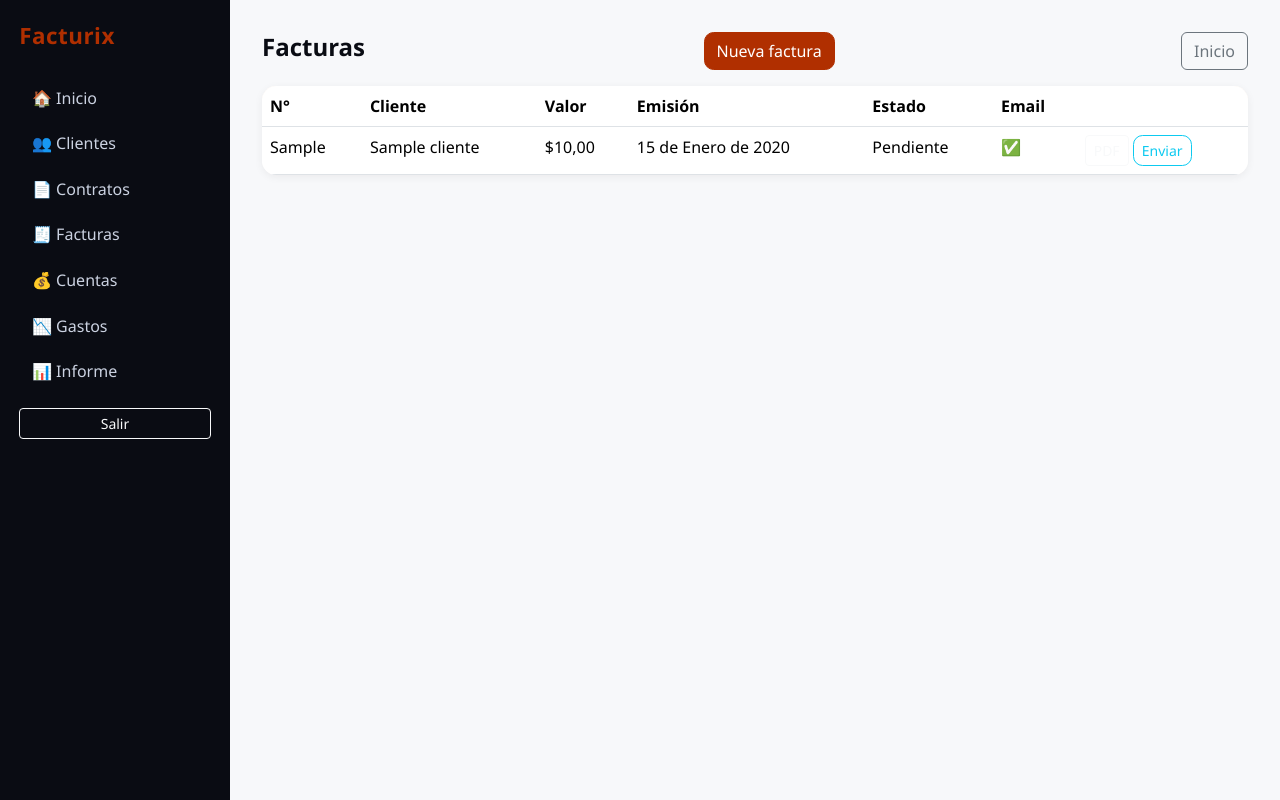
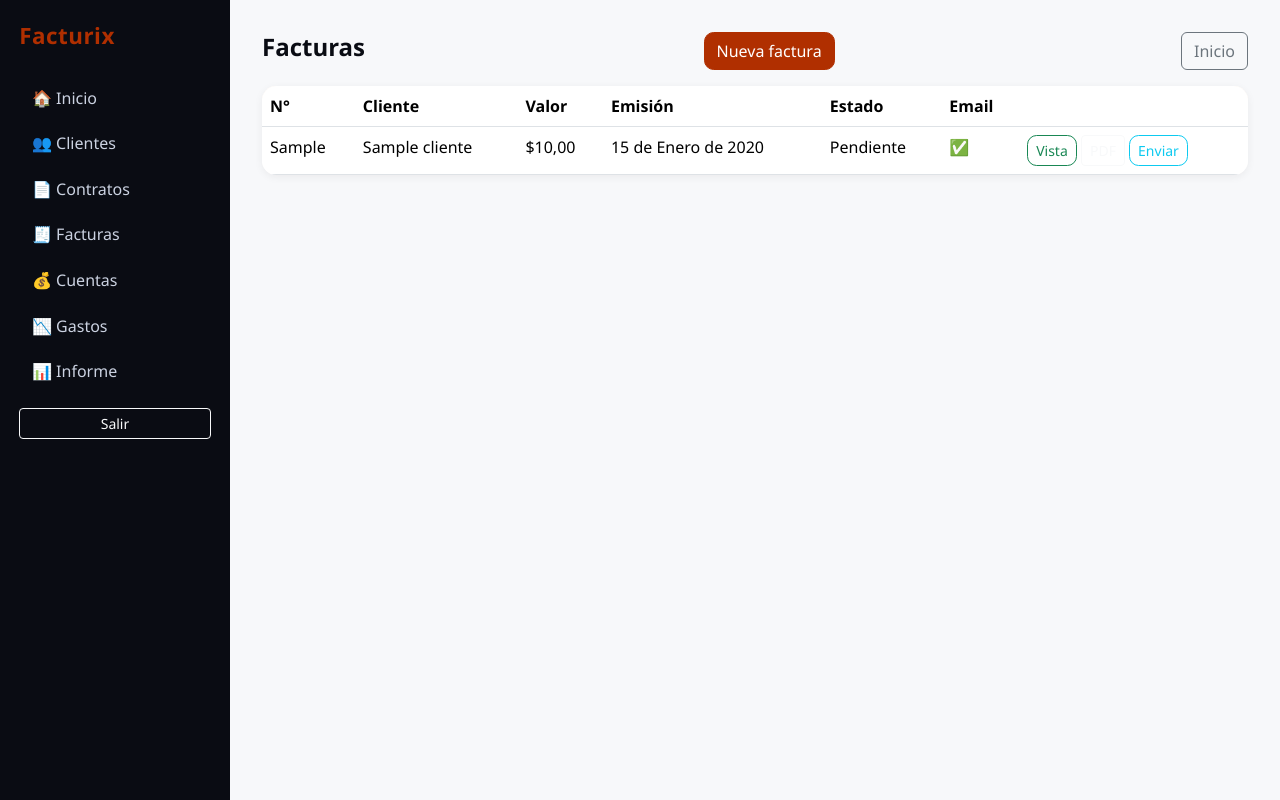
Before and after one commit to vortex-labs-co/facturiX, a Django app: page /facturas/ in a window 1280 px wide. Run offline with Django 5.2, Linux system fonts and the light colour scheme; a user stored in the database is signed in; tables that the repository leaves empty hold one stand-in row (values such as "Sample post").

Commit message:
Vista previa de factura antes de descargar PDF

```diff
--- a/core/urls.py
+++ b/core/urls.py
@@ -18,6 +18,7 @@ urlpatterns = [
     path('facturas/', views.factura_lista, name='factura_lista'),
     path('facturas/nueva/', views.factura_crear, name='factura_crear'),
     path('facturas/<int:pk>/pdf/', views.factura_pdf, name='factura_pdf'),
+    path('facturas/<int:pk>/vista/', views.factura_vista, name='factura_vista'),
     path('facturas/<int:pk>/enviar/', views.factura_enviar, name='factura_enviar'),
     path('cuentas/', views.cuenta_lista, name='cuenta_lista'),
     path('cuentas/nueva/', views.cuenta_crear, name='cuenta_crear'),
--- a/core/views.py
+++ b/core/views.py
@@ -120,6 +120,12 @@ def factura_pdf(request, pk):
 
 
 @login_required
+def factura_vista(request, pk):
+    factura = get_object_or_404(Factura, pk=pk)
+    return render(request, 'core/factura_vista.html', {'factura': factura})
+
+
+@login_required
 def factura_enviar(request, pk):
     factura = get_object_or_404(Factura, pk=pk)
     if request.method == 'POST':
--- a/templates/core/factura_lista.html
+++ b/templates/core/factura_lista.html
@@ -14,6 +14,7 @@
       <td>{{ f.fecha_emision }}</td><td>{{ f.get_estado_display }}</td>
       <td>{% if f.enviada_email %}✅{% else %}—{% endif %}</td>
       <td>
+        <a href="{% url 'factura_vista' f.pk %}" class="btn btn-sm btn-outline-success">Vista</a>
         <a href="{% url 'factura_pdf' f.pk %}" class="btn btn-sm btn-outline-light">PDF</a>
         <a href="{% url 'factura_enviar' f.pk %}" class="btn btn-sm btn-outline-info">Enviar</a>
       </td>
```
Also changed, not shown: templates/core/factura_vista.html (added, +7 -0 lines).
